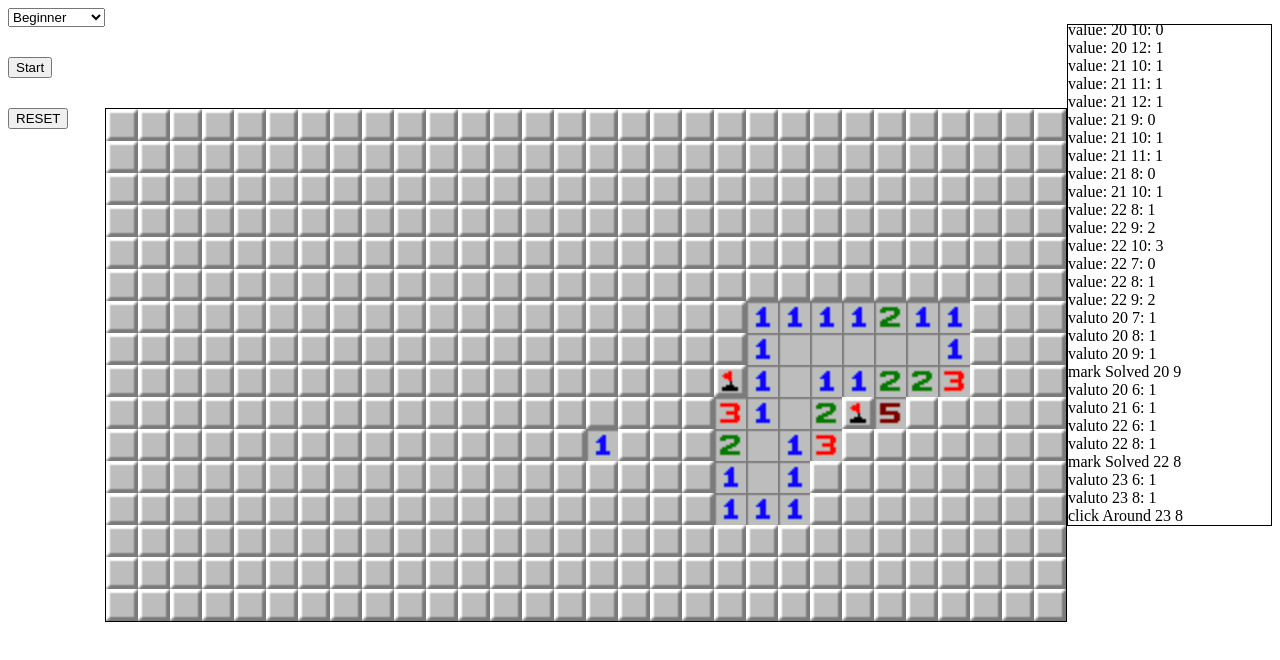
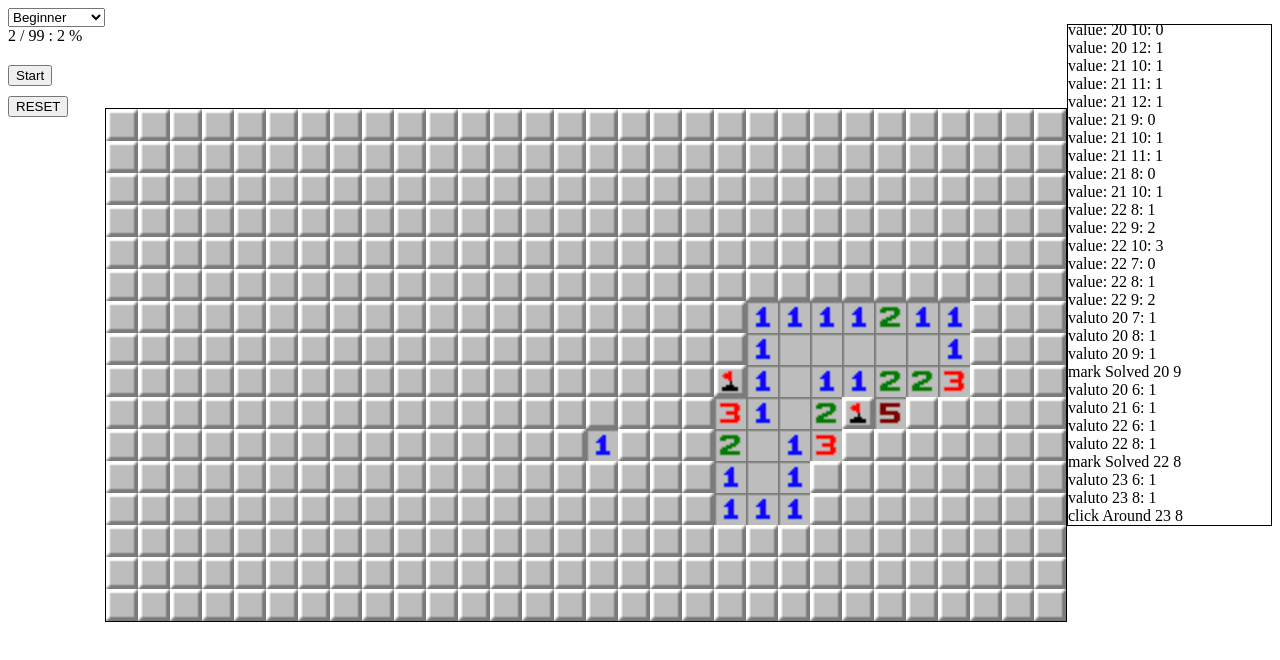
Before and after one commit to LeonardoDiodato/campominato, a plain HTML site: page index.html in a window 1280 px wide. Both pictures are taken after a click on the button "Start". Drawn offline with Linux system fonts and the light colour scheme.

Commit message:
aggiunto il punteggio

```diff
--- a/index.html
+++ b/index.html
@@ -22,7 +22,8 @@
         <option value="intermediate">Intermediate</option>
         <option value="expert">Expert</option>
     </select>
-    <button id="start" onclick="start()" style="float:left;clear:left;margin:30px 0;">Start</button>
+    <div style="margin:10px 0;"><span id="current"></span> / <span id="tot"></span> : <span id="ratio"></span></div>
+    <button id="start" onclick="start()" style="float:left;clear:left;margin:10px 0;">Start</button>
     <button style="float:left;clear:left;" onclick="location.href=location.href">RESET</button>
 </div>
 <canvas id="myCanvas" width="960" height="512" style="border:1px solid black;margin-top:100px;"></canvas>
--- a/js/main.js
+++ b/js/main.js
@@ -13,6 +13,9 @@ const images = {};
 const images_names = ["1", "2", "3", "4", "5", "6", "7", "8", "block", "exploded", "flag", "hold", "maybe", "mina", "vuoto", "sbagliato"];
 let mousedown = false;
 let click_queue = [];
+const current = document.getElementById('current');
+const tot = document.getElementById('tot');
+const ratio = document.getElementById('ratio');
 /**
  * Load images into images obj
  */
@@ -31,6 +34,13 @@ images_names.forEach((v, idx, arr) => {
     img.src = "imgs/"+v+".png"; // Set source path
 });
 
+function updateRatio(val){
+    current.innerHTML = val;
+    let found = parseInt(val);
+    let tot_ = parseInt(tot.innerHTML);
+    let ratio_ = Math.round((found / tot_) * 1000) / 10;
+    ratio.innerHTML = ratio_+" %";
+}
 
 canvas.addEventListener("contextmenu", function(event) {
     event.preventDefault();
@@ -50,7 +60,8 @@ canvas.addEventListener("contextmenu", function(event) {
 
     let cell_X = Math.floor(x / square_size);
     let cell_Y = Math.floor(y / square_size);
-    b.layout[cell_X][cell_Y].rightClick();
+//    b.layout[cell_X][cell_Y].rightClick();
+    b.rightClick(cell_X,cell_Y);
     render();
 });
 canvas.addEventListener("mousedown", function(event) {
@@ -198,14 +209,16 @@ class Tile {
         if(!this.status){
             if(!this.flag && !this.maybe){
                 this.flag = true;
-                return;
+                return 1;
             }
             if(this.maybe){
                 this.maybe = false;
+                return 0;
             }
             if(this.flag){
                 this.flag = false;
                 this.maybe = true;
+                return -1;
             }
         }
     }
@@ -216,6 +229,7 @@ class Board {
     x = 0;
     y = 0;
     hover = [];
+    found = 0;
     constructor(level = "expert"){
         switch (level){
             case "beginner":
@@ -257,6 +271,9 @@ class Board {
             }
         }
         this.setTilesValues();
+        current.innerHTML = "0";
+        tot.innerHTML = this.mines;
+        updateRatio(0);
     }
 
     setTilesValues(){
@@ -363,6 +380,11 @@ class Board {
     getValue(x,y){
         return this.layout[x][y].getValue();
     }
+
+    rightClick(x,y){
+        this.found += this.layout[x][y].rightClick();
+        updateRatio(this.found);
+    }
 }
 
 function workClickQueue(){
--- a/js/test.js
+++ b/js/test.js
@@ -137,7 +137,8 @@ class Solver {
             if(ii >= 0 && ii < this.x && jj >= 0 && jj < this.y) {
                 if(this.layout[ii][jj] === "na"){
                     this.layout[ii][jj] = "BOMB";
-                    b.layout[ii][jj].rightClick();
+//                    b.layout[ii][jj].rightClick();
+                    b.rightClick(ii, jj);
                 }
             }
         }
```
